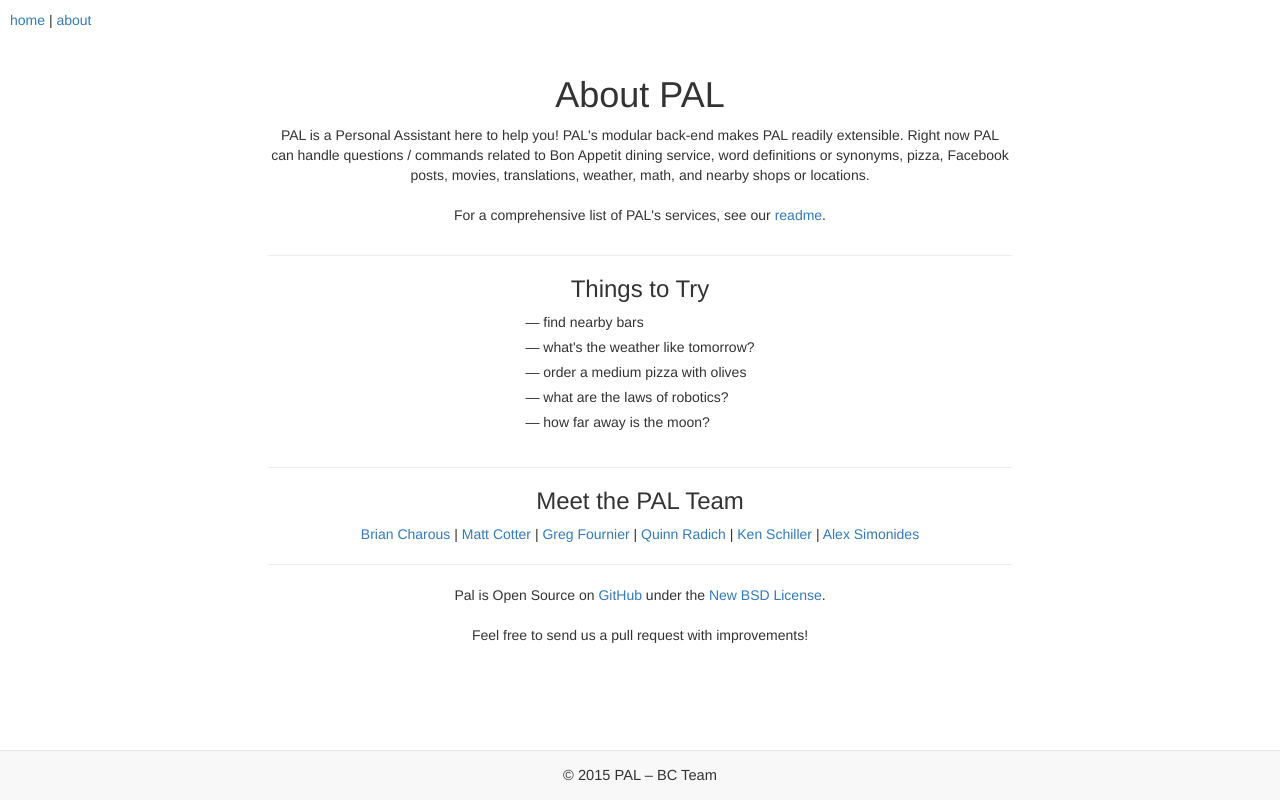
After one commit to Machyne/pal, a Flask app: page /about in a window 1280 px wide. The commit adds this page. Run offline with Flask 2, Linux system fonts and the light colour scheme; parts of the project's set-up code (start-up, migrations or seed data) failed here and were passed over; some libraries are stand-ins or nearby versions.

Commit message:
add about page. copy is still rough

```diff
--- a/server.py
+++ b/server.py
@@ -45,12 +45,17 @@ api_pal.add_resource(TenseClassifier, '/features/tense')
 
 @app.route('/docs')
 def docs():
-    return redirect('/static/docs.html')
+    return redirect('/api/spec.html')
 
 
 @app.route('/')
 def index():
     return render_template('home.html')
+
+
+@app.route('/about')
+def about():
+    return render_template('about.html')
 
 
 @app.route('/debug')
--- a/static/home.css
+++ b/static/home.css
@@ -7,6 +7,20 @@ html, body {
   height: 100%;
   margin: 0 auto;
   padding: 10px;
+}
+h1 {
+  font-size: 36px;
+  font-weight: 500;
+  margin-bottom: 10px;
+}
+h2 {
+  font-size: 24px;
+  font-weight: 500;
+  margin-bottom: 10px;
+}
+hr {
+  width: 60%;
+  margin: 20px 20%
 }
 
 .non-footer {
@@ -60,14 +74,6 @@ html, body {
   font-size: 11pt;
   line-height: 20px;
   text-align: center;
-
-  /* ungodly gradient stuff */
-  /*background: -moz-linear-gradient(top,  rgba(255,255,255,0) 0%, rgba(255,255,255,0.07) 3%, rgba(255,255,255,0.23) 10%, rgba(255,255,255,1) 32%); *//* FF3.6+ */
-  /*background: -webkit-gradient(linear, left top, left bottom, color-stop(0%,rgba(255,255,255,0)), color-stop(3%,rgba(255,255,255,0.07)), color-stop(10%,rgba(255,255,255,0.23)), color-stop(32%,rgba(255,255,255,1)));*/ /* Chrome,Safari4+ */
-  /*background: -webkit-linear-gradient(top,  rgba(255,255,255,0) 0%,rgba(255,255,255,0.07) 3%,rgba(255,255,255,0.23) 10%,rgba(255,255,255,1) 32%);*/ /* Chrome10+,Safari5.1+ */
-  /*background: -o-linear-gradient(top,  rgba(255,255,255,0) 0%,rgba(255,255,255,0.07) 3%,rgba(255,255,255,0.23) 10%,rgba(255,255,255,1) 32%);*/ /* Opera 11.10+ */
-  /*background: -ms-linear-gradient(top,  rgba(255,255,255,0) 0%,rgba(255,255,255,0.07) 3%,rgba(255,255,255,0.23) 10%,rgba(255,255,255,1) 32%);*/ /* IE10+ */
-  /*background: linear-gradient(to bottom,  rgba(255,255,255,0) 0%,rgba(255,255,255,0.07) 3%,rgba(255,255,255,0.23) 10%,rgba(255,255,255,1) 32%);*/ /* W3C */
 }
 .footer-left {
   float: left;
@@ -186,6 +192,44 @@ html, body {
   width: 32px;
 }
 
+.pal-team {
+  list-style-type: none;
+  padding: 0;
+}
+.pal-team li {
+  display: inline-block;
+}
+.pal-team li:before {
+  content: " | ";
+}
+.pal-team li:first-child:before {
+  content: "";
+}
+
+p.about {
+  max-width: 740px;
+  display: inline-block;
+}
+
+.try-me {
+  list-style-type: none;
+  display: inline-block;
+  padding: 0;
+}
+.try-me li {
+  text-align: left;
+  margin-bottom: 5px;
+}
+.try-me li:before {
+  content: '— ';
+}
+
+.home-abt {
+  position: absolute;
+  top: 10px;
+  left: 10px;
+}
+
 @media screen and (max-width: 400px) {
   .title {
     font-size: 20px;
@@ -205,4 +249,12 @@ html, body {
     height: 20px;
     width: 20px;
   }
+
+  .pal-team li {
+    display: block;
+    margin-bottom: 5px;
+  }
+  .pal-team li:before {
+    content: "";
+  }
 }
--- /dev/null
+++ b/templates/about.html
@@ -0,0 +1,59 @@
+<!DOCTYPE html>
+<html lang="en">
+<head>
+  <meta charset="UTF-8">
+  <meta name="viewport" content="width=device-width, initial-scale=1, maximum-scale=1, user-scalable=0">
+  <title>About PAL</title>
+  <link rel="stylesheet" href="//maxcdn.bootstrapcdn.com/bootstrap/3.3.2/css/bootstrap.min.css">
+  <link rel="stylesheet" href="{{ url_for('static', filename='home.css') }}">
+</head>
+<body>
+  <nav class="home-abt">
+    <a href="/">home</a> | <a href="/about">about</a>
+  </nav>
+  <div class="top" style="padding: 35px 0 60px 0">
+    <h1>About PAL</h1>
+    <p class="about">
+      PAL is a Personal Assistant here to help you! PAL's modular back-end
+      makes PAL readily extensible. Right now PAL can handle questions /
+      commands related to Bon Appetit dining service, word definitions or
+      synonyms, pizza, Facebook posts, movies, translations, weather, math,
+      and nearby shops or locations.
+      <br><br>
+      For a comprehensive list of PAL's services, see our
+      <a href="https://github.com/Machyne/pal/blob/master/README.md#services">readme</a>.
+    </p>
+    <hr>
+    <h2>Things to Try</h2>
+    <ul class="try-me">
+      <li>find nearby bars</li>
+      <li>what's the weather like tomorrow?</li>
+      <li>order a medium pizza with olives</li>
+      <li>what are the laws of robotics?</li>
+      <li>how far away is the moon?</li>
+    </ul>
+    <hr>
+    <h2>Meet the PAL Team</h2>
+    <ul class="pal-team">
+      <li><a href="https://github.com/charmquark">Brian Charous</a></li>
+      <li><a href="https://github.com/machyne">Matt Cotter</a></li>
+      <li><a href="https://github.com/bonooru">Greg Fournier</a></li>
+      <li><a href="https://github.com/lhyonnaes">Quinn Radich</a></li>
+      <li><a href="https://github.com/kenadia">Ken Schiller</a></li>
+      <li><a href="https://github.com/alex-cs">Alex Simonides</a></li>
+    </ul>
+    <hr>
+    <p>
+      Pal is Open Source on <a href="https://github.com/Machyne/pal">GitHub</a>
+      under the <a href="https://github.com/Machyne/pal/blob/master/LICENSE.txt">New BSD License</a>.
+      <br><br>
+      Feel free to send us a pull request with improvements!
+    </p>
+  </div>
+  <div class="navbar navbar-default navbar-fixed-bottom footer" style="padding-top: 14px;">
+    <div class="container">
+      © 2015 PAL &ndash; BC Team
+    </div>
+  </div>
+</body>
+</html>
--- a/templates/home.html
+++ b/templates/home.html
@@ -9,6 +9,9 @@
 </head>
 <body>
   <div id="fb-root"></div>
+  <nav class="home-abt">
+    <a href="/">home</a> | <a href="/about">about</a>
+  </nav>
   <div class="top">
   <h1 class="title">Hi, I'm PAL, what can I do for you?</h1>
     <div class="row">
```
Lines whose indentation alone changed are shown as unchanged.
